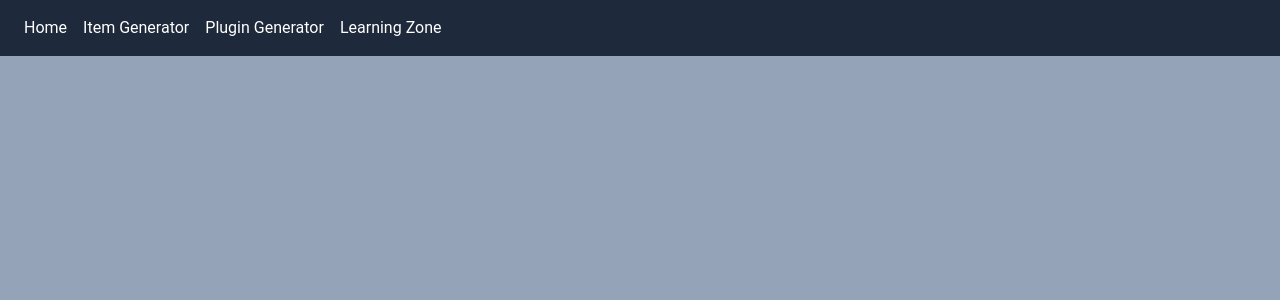
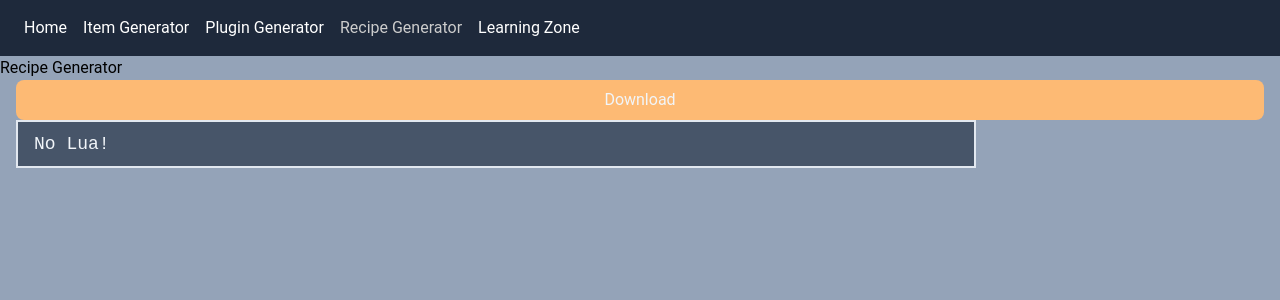
Before and after one commit to n8zone/react-helix-utility, a React (Create React App) app: page /recipe-generator in a window 1280 px wide. Shown: the top 300 px of the page. Built offline with nearby package versions, Linux system fonts and the light colour scheme.

Commit message:
Basic Recipe Generation

```diff
--- a/src/App.js
+++ b/src/App.js
@@ -3,8 +3,10 @@ import { BrowserRouter as Router, Route, Routes } from 'react-router-dom';
 import Navbar from './components/Navbar';
 import Home from './pages/Home';
 import ItemGenerator from './pages/ItemGenerator';
+import RecipeGenerator from './pages/RecipeGenerator';
 import { useEffect } from 'react';
 import Card from './shared/Card';
+
 
 function App() {
 	useEffect(() => {
@@ -25,6 +27,9 @@ function App() {
 						</>
 					}
 				></Route>
+				<Route
+					path='/recipe-generator'
+					element={<RecipeGenerator />}></Route>
         <Route path='/learning-zone' element={
           <div className='mx-auto flex justify-center'>
             <Card bgColor={'bg-orange-400'}>
--- /dev/null
+++ b/src/GenerateRecipe.js
@@ -0,0 +1,37 @@
+export function generateRecipeLua(name, desc, category, model, req, results, tools, id = 'test_recipe') {
+
+	let lua = `RECIPE.name = "${name}"
+  RECIPE.description = "${desc}"
+  RECIPE.model = "${model}"
+  RECIPE.category = "${category}"
+  RECIPE.requirements = {
+    ["water"] = 1
+  }
+
+  RECIPE.results = {
+    ${results.map((item) => {
+      return `<lua_tab>["${item.itemID}"] = ${item.quantity}`;
+    }).join(',\n')}
+  }
+
+  RECIPE.tools = {
+    "cid"
+  }
+  `;
+
+	lua = lua.replace(/^[ \t]+/gm, '');
+  //downloadRecipeLua(lua, id)
+  return lua
+}
+
+function downloadRecipeLua(lua, itemID) {
+  let formattedLua = lua.replace(/<lua_tab>/g, '\t')
+  const blob = new Blob([formattedLua], { type: 'text/plain' });
+	const url = URL.createObjectURL(blob);
+
+	const a = document.createElement('a');
+	a.href = url;
+	a.download = `sh_${itemID}.lua`;
+	a.click();
+	URL.revokeObjectURL(url);
+}
--- a/src/components/Navbar.jsx
+++ b/src/components/Navbar.jsx
@@ -27,15 +27,19 @@ function Navbar() {
         Plugin Generator
       </NavLink>
       <NavLink
+        to="/recipe-generator"
+        end
+        className="mx-2"
+        >
+        Recipe Generator
+      </NavLink>
+      <NavLink
         to="/learning-zone"
         end
         className="mx-2"
         >
         Learning Zone
       </NavLink>
-      {/* <NavbarLink destination={'/'} text='Home'/>
-      <NavbarLink destination={'/item-generator'} text='Item Generator'/>
-      <NavbarLink destination={'/plugin-generator'} text='Plugin Generator'/> */}
     </div>
   )
 }
--- /dev/null
+++ b/src/pages/RecipeGenerator.jsx
@@ -0,0 +1,26 @@
+import React from 'react'
+import { generateRecipeLua } from '../GenerateRecipe'
+import { generatePreviewLua } from '../GenerateItem'
+import Button from '../shared/Button'
+import LuaPreview from '../components/LuaPreview'
+
+import { useState } from 'react'
+
+function RecipeGenerator() {
+  const [previewLua, setPreviewLua] = useState('No Lua!')
+
+  const handleRecipeGeneration = () => {
+
+    setPreviewLua(generatePreviewLua(generateRecipeLua("test", "test", "test", "model", "test", [{itemID: 'melon', quantity: 2}, {itemID: 'glue', quantity: 1}], "tool")))
+  }
+
+  return (
+    <div className='flex flex-col'>
+      Recipe Generator
+      <Button onClick={handleRecipeGeneration}>Download</Button>
+      <LuaPreview>{previewLua}</LuaPreview>
+    </div>
+  )
+}
+
+export default RecipeGenerator
--- a/src/shared/Button.jsx
+++ b/src/shared/Button.jsx
@@ -1,8 +1,8 @@
 import React from 'react'
 
-function Button({children, type}) {
+function Button({children, type, onClick}) {
   return (
-    <button type={type} className='bg-orange-300 text-slate-100 px-4 py-2 rounded-lg hover:bg-orange-400 active:bg-orange-500 mx-4'>{children}</button>
+    <button type={type} onClick={onClick} className='bg-orange-300 text-slate-100 px-4 py-2 rounded-lg hover:bg-orange-400 active:bg-orange-500 mx-4'>{children}</button>
   )
 }
 
```
